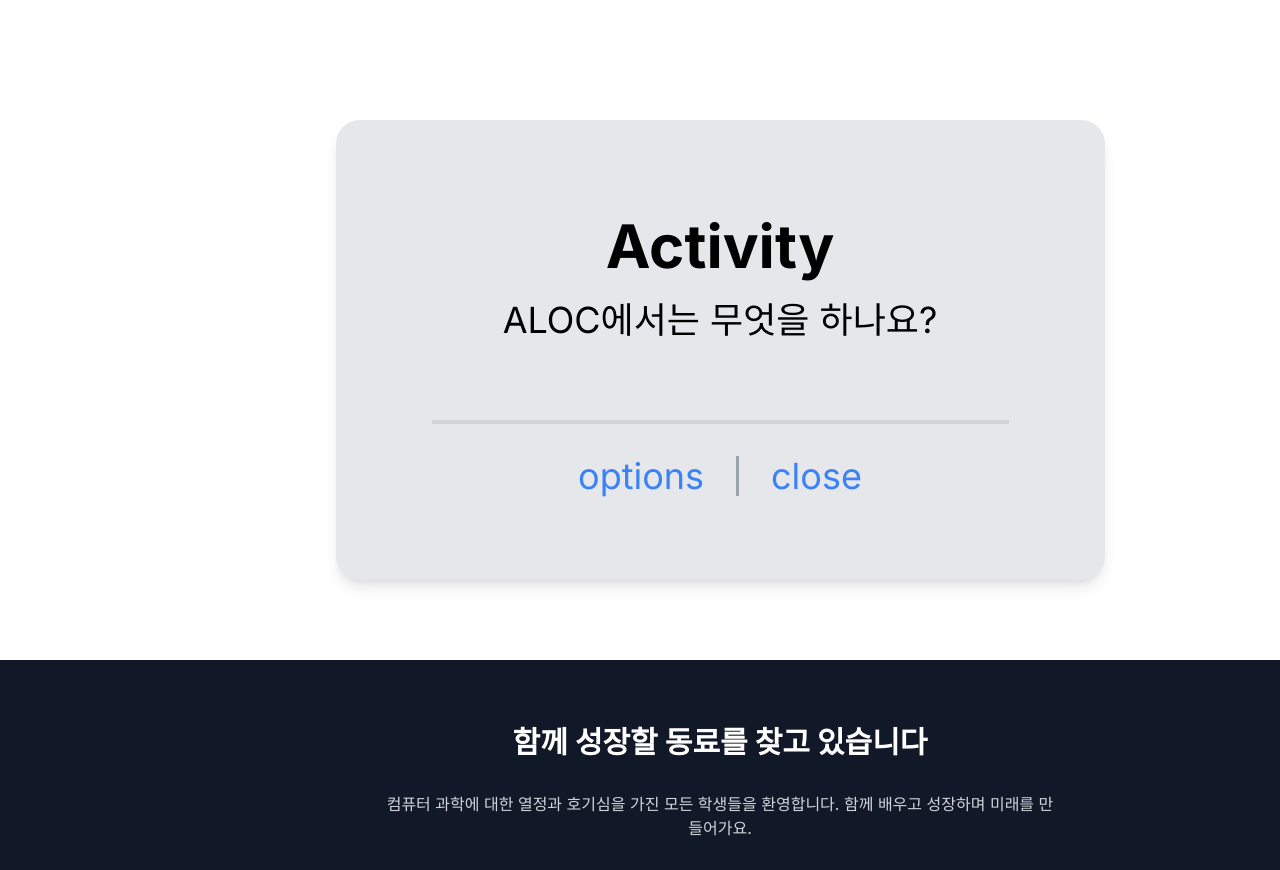
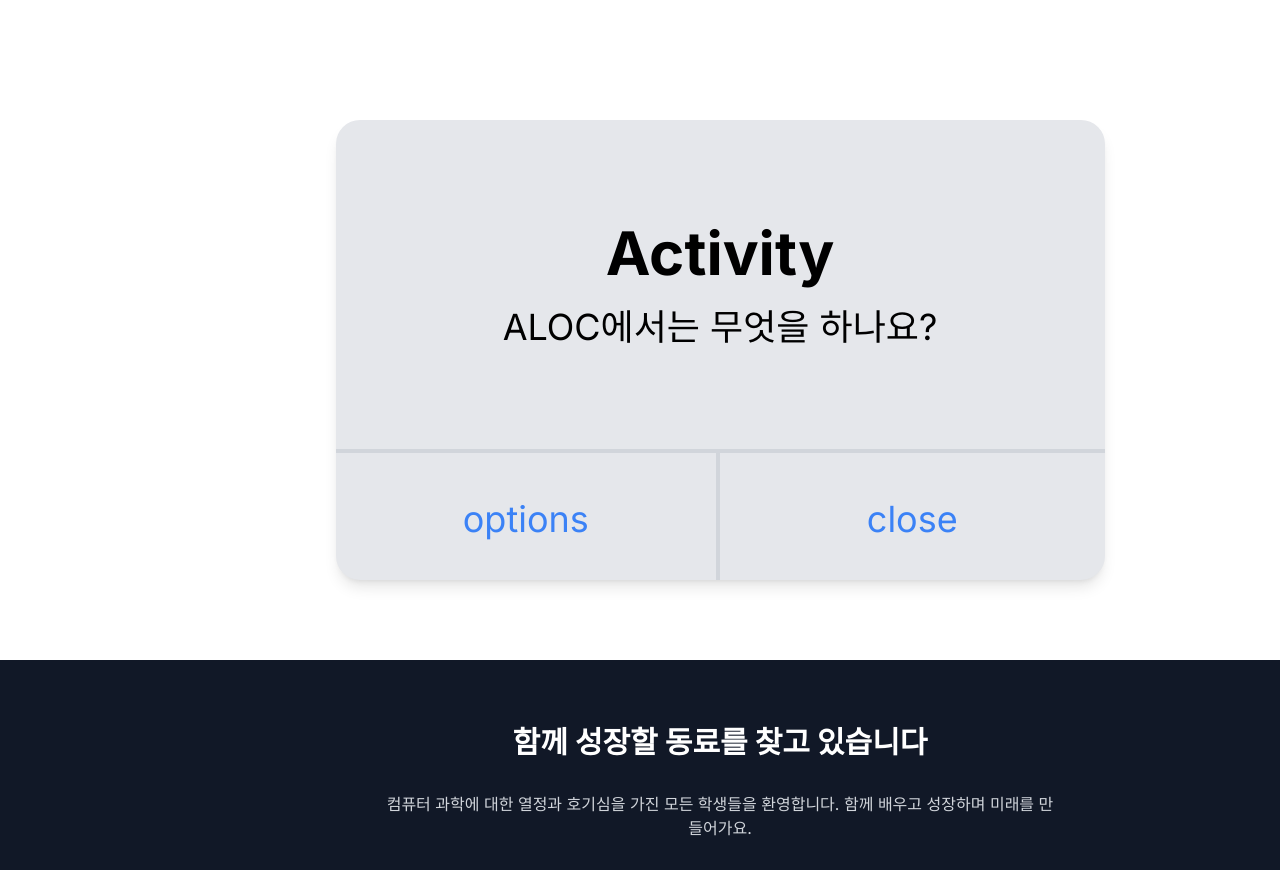
Before and after one commit to ALOC-dev/aloc-homepage, a Next.js app: page /introduction in a window 1280 px wide. Shown: the part 2240-3110 px from the top of the page. Built offline with nearby package versions, Linux system fonts and the light colour scheme.

Commit message:
style: 무엇을 하나요? 페이지 디자인 보완

```diff
--- a/src/app/introduction/page.tsx
+++ b/src/app/introduction/page.tsx
@@ -368,33 +368,33 @@ export default function Introduction() {
         </div>
       </div>
 
-      {/* 무엇을 하나요? 섹션 */}
+      {/* 무엇을 하나요?(모달) 섹션 */}
       <div id='modal-section' className='bg-white relative py-20'>
         <div className='container mx-auto px-4'>
-          <div className='w-[769px] h-[460px] mx-auto'>
+          <div className='w-[769px] h-[460px] mx-auto flex flex-col justify-center items-center'>
             {/* 모달 카드 */}
             <div
-              className={`w-full h-full bg-gray-200 rounded-3xl p-24 shadow-lg relative overflow-hidden transition-all duration-1000 ease-out ${
+              className={`w-full h-full bg-gray-200 rounded-3xl shadow-lg relative overflow-hidden transition-all duration-1000 ease-out ${
                 showModalSection
                   ? 'opacity-100 transform translate-y-0'
                   : 'opacity-0 transform translate-y-20'
               }`}
             >
               {/* 상단 헤더 */}
-              <div className='text-center mb-20'>
+              <div className='text-center w-full h-[329px] flex flex-col justify-center items-center'>
                 <h2 className='text-6xl font-bold text-black mb-6'>Activity</h2>
                 <p className='text-4xl text-black'>ALOC에서는 무엇을 하나요?</p>
               </div>
 
               {/* 구분선 */}
-              <div className='border-t-4 border-gray-300 mb-8'></div>
+              <div className='border-t-4 border-gray-300'></div>
 
               {/* 하단 버튼 영역 */}
-              <div className='flex flex-row justify-center items-center w-full'>
-                <div className='border-r-3 border-gray-400 pr-8'>
+              <div className='flex flex-row w-full h-[131px]'>
+                <div className='basis-1/2 border-r-4 border-gray-300 flex justify-center items-center'>
                   <span className='text-4xl text-blue-500'>options</span>
                 </div>
-                <div className='pl-8'>
+                <div className='basis-1/2 flex justify-center items-center'>
                   <span className='text-4xl text-blue-500'>close</span>
                 </div>
               </div>
```
